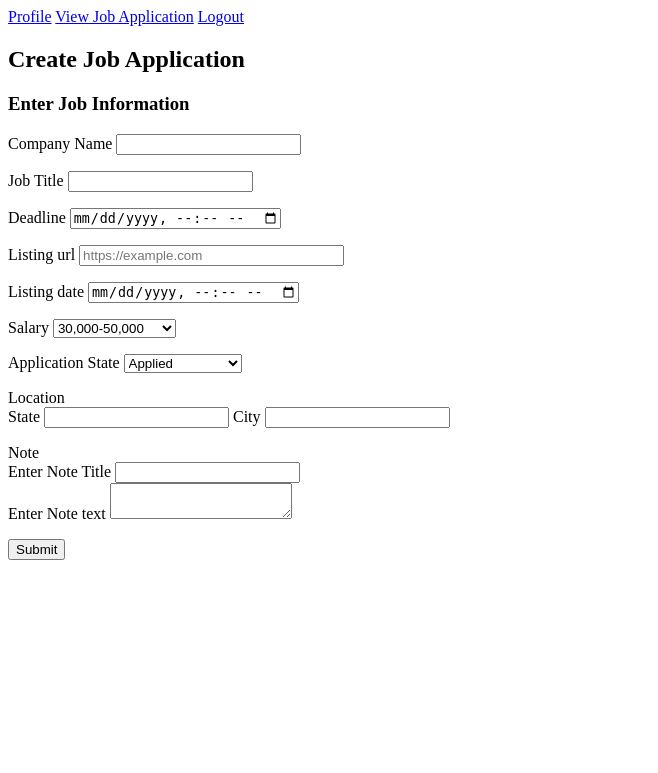
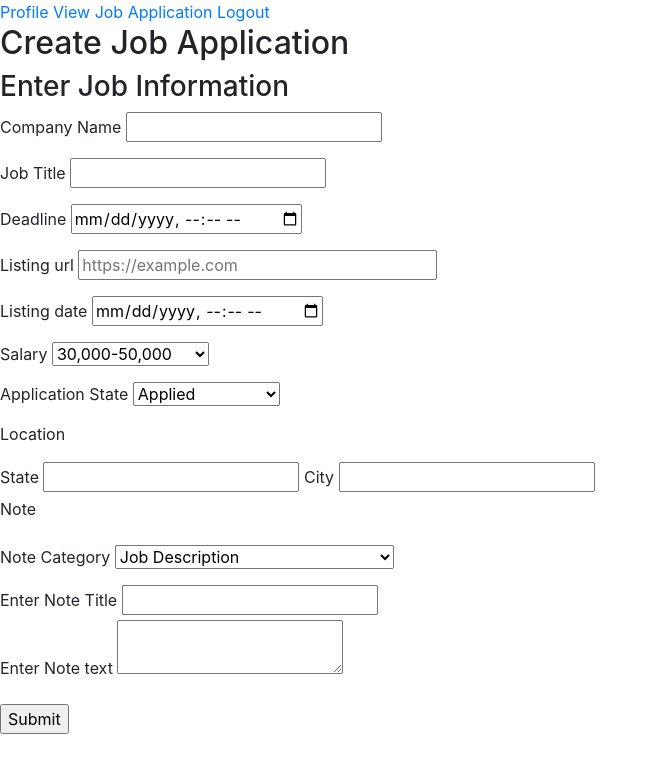
Before and after one commit to monishaj/job-track-app, a Flask app: page /render-create-job-application-form in a window 1280 px wide. Shown: the top 773 px of the page, without its empty margins (0-658 px from the left). Run offline with Flask 2, Linux system fonts and the light colour scheme; the visitor is signed in with stand-in values (Sample User, id 1).

Commit message:
First draft of MVP with features

```diff
--- a/server.py
+++ b/server.py
@@ -5,6 +5,9 @@
 # from flask_login import LoginManager
 from jinja2 import StrictUndefined
 from datetime import datetime
+from twilio.rest import Client
+import os
+import requests
 
 app = Flask(__name__)
 # login = LoginManager(app)
@@ -95,15 +98,19 @@
 
 
 
-@app.route('/view')
+@app.route('/view' , methods = ['GET', 'POST'])
 def view_page():
     """Show view page"""
 
-    view_job_app = request.args.get('view-job-application')
-    if view_job_app:
+    view_job_app = request.form['job-application']
+    print('************************************')
+    print("view_job_app is ****************",view_job_app)
+    if view_job_app == 'view-job-application':
         return redirect('/view-job-application')
+    elif view_job_app == 'view-interview-questions':
+        return redirect('/all-interview-questions')
     else:
-        return render_template('create-job-application.html')
+        return redirect('/render-create-job-application-form')
 
 
 @app.route('/view-job-application')
@@ -126,6 +133,13 @@
         # job_description['app_state'] = job.job_completed_applications[0].job_application_progress[-1].application_state
 
     return render_template('view-job-application.html', dictionary_jobs=dictionary_jobs)
+
+
+@app.route('/job-application/<job_id>')
+def render_job_application(job_id):
+    session['job_id'] = job_id
+    return render_template('job-application.html')
+
 
 @app.route('/view-job-application/<job_id>')
 def get_job_details(job_id):
@@ -153,21 +167,98 @@
             dictionary_jobs['app_state'] = crud.get_application_state_by_applied(job.job_completed_applications[0].job_applied_id).application_state
 
     notes_list = crud.all_note_by_job_applied_id(job_applied_id)
+
     note_dictionary = {}
+
     for index, note in enumerate(notes_list):
         note_dictionary[index] = {}
+        # note_dictionary[index]['note_category'] = note.note_category,
         note_dictionary[index]['note_title'] = note.note_title,
         note_dictionary[index]['note_text'] = note.note_text
-    print("dictionary_jobs::",dictionary_jobs)
-    print(note_dictionary)
-
-    return render_template('view-application-details.html', dictionary_jobs = dictionary_jobs ,note_dictionary = note_dictionary )
+    # print("dictionary_jobs::",dictionary_jobs)
+    # print(note_dictionary)
+    note_job_description = crud.all_jd_by_job_applied_id(job_applied_id)
+    note_jd = {}
+    for index, note in enumerate(note_job_description):
+        note_jd[index] = {}
+        note_jd[index]['note_title'] = note.note_title,
+        note_jd[index]['note_text'] = note.note_text
+    note_recruit = crud.all_recruiter_by_job_applied_id(job_applied_id)
+    note_recruiter = {}
+    for index, note in enumerate(note_recruit):
+        note_recruiter[index] = {}
+        note_recruiter[index]['note_title'] = note.note_title,
+        note_recruiter[index]['note_text'] = note.note_text
 
 
-@app.route('/view-job-application/add-notes' , methods=['POST', 'GET'])
-def add_notes():
-    """ Add Notes"""
-    pass
+
+    return render_template('view-application-details.html', dictionary_jobs = dictionary_jobs ,note_dictionary = note_dictionary, note_jd= note_jd, note_recruiter = note_recruiter )
+
+
+@app.route('/resources/<job_id>')
+def get_resources(job_id):
+    """ get resources of a particular job application"""
+    job_applied_id = crud.get_job_applied_by_job_id(job_id)
+    note_resumes = crud.all_resume_by_job_applied_id(job_applied_id)
+    note_resume = {}
+    for index, note in enumerate(note_resumes):
+        note_resume[index] = {}
+        note_resume[index]['note_title'] = note.note_title,
+        note_resume[index]['note_text'] = note.note_text
+
+    note_followups = crud.all_followup_by_job_applied_id(job_applied_id)
+    note_followup = {}
+
+    for index, note in enumerate(note_followups):
+        note_followup[index] = {}
+        note_followup[index]['note_title'] = note.note_title,
+        note_followup[index]['note_text'] = note.note_text
+
+    return render_template('resources.html' , note_resume =note_resume , note_followup=note_followup)
+
+
+@app.route('/interview-questions/<job_id>')
+def get_interview_questions(job_id):
+    """ get interview questions of a particular job application"""
+    """ get resources of a particular job application"""
+    job_applied_id = crud.get_job_applied_by_job_id(job_id)
+    note_interviewqs = crud.all_interview_by_job_applied_id(job_applied_id)
+    note_interview_question = {}
+    for index, note in enumerate(note_interviewqs):
+        note_interview_question[index] = {}
+        note_interview_question[index]['note_category'] = note.note_category,
+        note_interview_question[index]['note_title'] = note.note_title,
+        note_interview_question[index]['note_text'] = note.note_text
+
+    return render_template('interview-questions.html' , note_interview_question =note_interview_question )
+
+
+@app.route('/update-fields/<job_id>' , methods=['POST', 'GET'])
+def update_fileds(job_id):
+    """ Update Fields of a particular job application"""
+    job_applied_id = crud.get_job_applied_by_job_id(job_id)
+    created_at = datetime.now()
+    user_id = session['user_id']
+    note_date_created = datetime.now()
+    if request.method == 'GET':
+        return render_template('update-fields.html')
+    else:
+        application_state = request.form.get('application_state')
+        note_category = request.form.get('note_category')
+        note_title = request.form.get('note_title')
+        note_text = request.form.get('note_text')
+
+        if application_state:
+            application_progress = crud.create_application_progress(application_state, job_applied_id , created_at)
+        if note_category:
+            note = crud.create_note(job_applied_id, user_id, note_title, note_text, note_category, note_date_created)
+    template =  f'/view-job-application/{job_id}'
+    return redirect(template)
+
+
+
+
+
 
 
 @app.route('/create-job-application', methods=['POST'])
@@ -187,6 +278,7 @@
     application_state = request.form.get('application_state')
     state = request.form.get('state')
     city = request.form.get('city')
+    note_category = request.form.get('note_category')
     note_title = request.form.get('note_title')
     note_text = request.form.get('note_text')
 
@@ -203,7 +295,7 @@
     job_applied_id = crud.get_last_job_applied_id()
     note_date_created = datetime.now()
 
-    note = crud.create_note(job_applied_id, user_id, note_title, note_text, note_date_created)
+    note = crud.create_note(job_applied_id, user_id, note_title, note_text, note_category, note_date_created)
 
     created_at = datetime.now()
 
@@ -217,8 +309,92 @@
 
 @app.route('/render-create-job-application-form')
 def render_create_job():
+    """Rendering create job application template """
+    return render_template('create-job-application.html')
 
-    return render_template('create-job-application.html')
+@app.route('/all-interview-questions')
+def all_interview_questions():
+    """ Return all the Interview questions of every job the user applied"""
+    # user_id = 11
+    user_id = session['user_id']
+    interview_objects = crud.all_interview_by_user_id(user_id)
+    behavioral = {}
+    technical = {}
+    informational = {}
+
+    for index, note in enumerate(interview_objects):
+        if note.note_category == 'Interview Question Behavioral':
+            behavioral[index] = {}
+            behavioral[index]['note_title'] = note.note_title,
+            behavioral[index]['note_text'] = note.note_text
+
+
+        elif note.note_category == 'Interview Question Technical':
+            technical[index] = {}
+            technical[index]['note_title'] = note.note_title,
+            technical[index]['note_text'] = note.note_text
+
+        else:
+            informational[index] = {}
+            informational[index]['note_title'] = note.note_title,
+            informational[index]['note_text'] = note.note_text
+    print ('behavioral',behavioral)
+    print ('technical',technical)
+    print ('informational',informational)
+
+    return render_template('all-interview-questions.html',behavioral=behavioral, technical = technical,informational=informational  )
+
+@app.route('/events' , methods = ['GET','POST'])
+def events():
+    """Rendering event template """
+    # if request.method == 'GET':
+    #     return render_template('events.html',event_dict=event_dict)
+    # else:
+    user = crud.get_user_by_email(session['email'])
+    user_id = user.user_id
+    phone = user.phone_number
+
+    event_title = request.form.get('event_title')
+    event_text = request.form.get('reminder_text')
+    event_time = request.form.get('event-time')
+    reminder_status = request.form.get('reminder')
+    print('reminder_status',reminder_status)
+
+    if event_time:
+        created_at = datetime.strptime(event_time, "%Y-%m-%dT%H:%M")
+        event = crud.create_event(user_id,event_title,event_text,reminder_status, created_at)
+
+    if reminder_status == 'Yes':
+        print('yes************************************')
+        # twilio(phone,event_text)
+
+    event_dict = {}
+
+    event_objects = crud.get_event_by_user_id(user_id)
+    for index, obj in enumerate(event_objects):
+        event_dict[index] = {}
+        event_dict[index]['event_title'] = obj.event_title,
+        event_dict[index]['reminder_status'] = obj.reminder_status
+        event_dict[index]['created_at'] = obj.created_at
+    print(event_dict)
+
+    return render_template('events.html', event_dict=event_dict)
+
+
+def twilio(to_number,body_content):
+    # run source secrets.sh per terminal window
+    account_sid = os.getenv('TWILIO_ACCOUNT_SID')
+    auth_token = os.getenv('TWILIO_AUTH_TOKEN')
+    phone = os.getenv('TWILIO_PHONE_NUMBER')
+    client = Client(account_sid, auth_token)
+
+    # phone number should be as string
+    message = client.messages.create(
+    to=to_number,
+    from_=phone,
+    body=body_content)
+
+    print(message.sid)
 
 
 if __name__ == '__main__':
--- a/templates/about.html
+++ b/templates/about.html
@@ -4,7 +4,7 @@
 {% block header %}
 
 <nav class="Navigation">
-    <a href="/profile">Profile</a>
+    <a href="/demo">Demo</a>
     <a href="/">Homepage</a>
 </nav>
 
--- a/templates/base.html
+++ b/templates/base.html
@@ -2,10 +2,15 @@
 <html>
   <head>
     <meta charset="utf-8">
+    <!-- viewport meta tag for proper responsive behaviors -->
     <meta name="viewport" content="width=device-width">
     <title>
       {% block title %}{% endblock %}
     </title>
+    <!-- Bootstrap CSS -->
+    <link rel="stylesheet" href="https://cdn.jsdelivr.net/npm/bootstrap@4.5.3/dist/css/bootstrap.min.css" integrity="sha384-TX8t27EcRE3e/ihU7zmQxVncDAy5uIKz4rEkgIXeMed4M0jlfIDPvg6uqKI2xXr2" crossorigin="anonymous">
+    <!-- Font awesome -->
+    <link rel="stylesheet" href="https://stackpath.bootstrapcdn.com/font-awesome/4.7.0/css/font-awesome.min.css" integrity="sha384-wvfXpqpZZVQGK6TAh5PVlGOfQNHSoD2xbE+QkPxCAFlNEevoEH3Sl0sibVcOQVnN" crossorigin="anonymous">
     <header>{% block header %} {% endblock %}</header>
     {% block head %}{% endblock %}
   </head>
@@ -18,5 +23,9 @@
     {% block body %}{% endblock %}
 
     {% block after_body %}{% endblock %}
+
+    <script src="https://code.jquery.com/jquery-3.5.1.slim.js" integrity="sha256-DrT5NfxfbHvMHux31Lkhxg42LY6of8TaYyK50jnxRnM=" crossorigin="anonymous"></script>
+    <script src="https://cdn.jsdelivr.net/npm/popper.js@1.16.1/dist/umd/popper.min.js" integrity="sha384-9/reFTGAW83EW2RDu2S0VKaIzap3H66lZH81PoYlFhbGU+6BZp6G7niu735Sk7lN" crossorigin="anonymous"></script>
+    <script src="https://cdn.jsdelivr.net/npm/bootstrap@4.5.3/dist/js/bootstrap.min.js" integrity="sha384-w1Q4orYjBQndcko6MimVbzY0tgp4pWB4lZ7lr30WKz0vr/aWKhXdBNmNb5D92v7s" crossorigin="anonymous"></script>
   </body>
 </html>
--- a/templates/create-job-application.html
+++ b/templates/create-job-application.html
@@ -43,7 +43,7 @@
                 <option value = "Offer">Offer</option>
                 </select>
              </p>
-            <p>Location <br>
+            <p>Location</p>
             <label>State</label>
             <input type = "text" list="state" id = "state_list" name="state" required>
             <datalist id="state">
@@ -102,10 +102,20 @@
 
             <label>City</label>
             <input type="text" name="city">
-            </p>
-            <p>
 
-            <p><label>Note</label><br>
+            <p><label>Note</label></p>
+              <p>Note Category <select name="note_category" >
+                <option value = "Job Description">Job Description</option>
+                <option value = "Follow-up">Follow-up</option>
+                <option value = "Note">Note</option>
+                <option value = "Interview Question Behavioral">Interview Question - Behavioral</option>
+                <option value = "Interview Question Informational">Interview Question - Informational </option>
+                <option value = "Interview Question Technical">Interview Question - Technical</option>
+                <option value = "Recruiter Contact">Recruiter Contact</option>
+                <option value = "Resume">Resume</option>
+                </select>
+             </p>
+             <p>
                 <label> Enter Note Title</label>
                 <input type="text" name="note_title"><br>
                 <label>Enter Note text</label>
--- a/templates/homepage.html
+++ b/templates/homepage.html
@@ -23,7 +23,7 @@
     <p>Email <input type="email" name="email" maxlength="50" placeholder="test@test.com" size="25" required></p>
     <!-- using pattern ex pattern="[0-9a-fA-F]{4,12}-->
     <p>Password <input type="password" name="password" maxlength="25" size="15" required></p>
-    <p>Phone Number <input type="tel" name="phone_number" pattern="+1[0-9]{10}" placeholder="+14234657890" minlength="12" maxlength="12" size="15" required></p>
+    <p>Phone Number <input type="tel" name="phone_number" pattern="^\+1?\d{10}$" placeholder="+14234657890" minlength="12" maxlength="12" size="15" required></p>
     <p>
       <input type="submit" value="Sign Up">
     </p>
--- a/templates/view-job-application.html
+++ b/templates/view-job-application.html
@@ -6,6 +6,8 @@
   <nav class="Navigation">
     <a href="/profile">Profile</a>
     <a href="/render-create-job-application-form">Create Job Application</a>
+    <a href="/metrics">Metrics</a>
+    <a href="/events">Events</a>
     <a href="/logout">Logout</a>
   </nav>
 
@@ -27,7 +29,7 @@
 
         {% for job in dictionary_jobs %}
           <tr>
-            <td><a href = "/view-job-application/{{dictionary_jobs[job]['job_id'][0]}}">{{ dictionary_jobs[job]['company_name'][0] }}</a></td>
+            <td><a href = "/job-application/{{dictionary_jobs[job]['job_id'][0]}}">{{ dictionary_jobs[job]['company_name'][0] }}</a></td>
             <td>{{dictionary_jobs[job]['job_title'][0]}}</td>
             <td>{{dictionary_jobs[job]['application_deadline'][0]}}</td>
             <td>{{dictionary_jobs[job]['job_listing_url'][0]}}</td>
```
Also changed, not shown: crud.py (+52 -10 lines), model.py (+22 -1 lines), requirements.txt (+9 -0 lines), seed_database.py (+5 -4 lines), templates/all-interview-questions.html (added, +61 -0 lines), templates/events.html (added, +69 -0 lines), templates/interview-questions.html (added, +31 -0 lines), templates/job-application.html (added, +21 -0 lines), templates/resources.html (added, +48 -0 lines), templates/update-fields.html (added, +50 -0 lines), templates/view-application-details.html (+36 -3 lines), templates/view.html (+12 -8 lines), templates/metrics.html (added), 1 other file.
